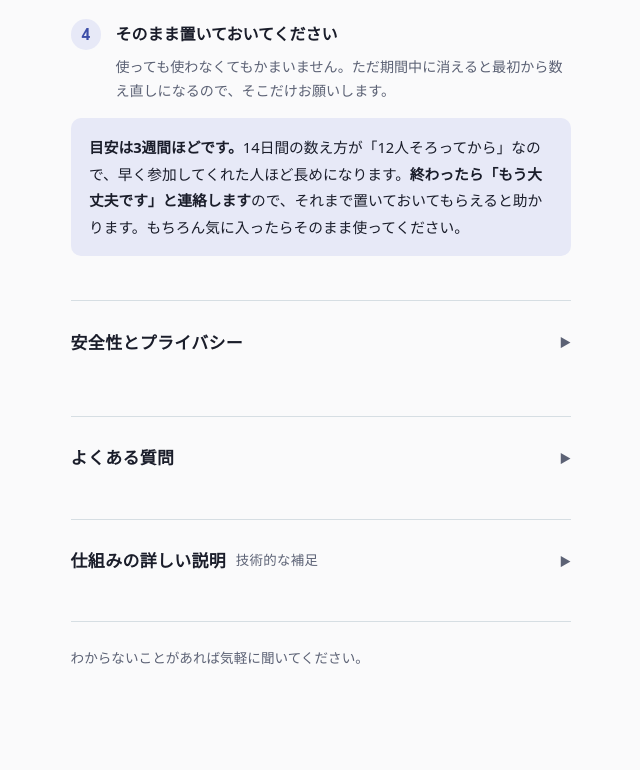
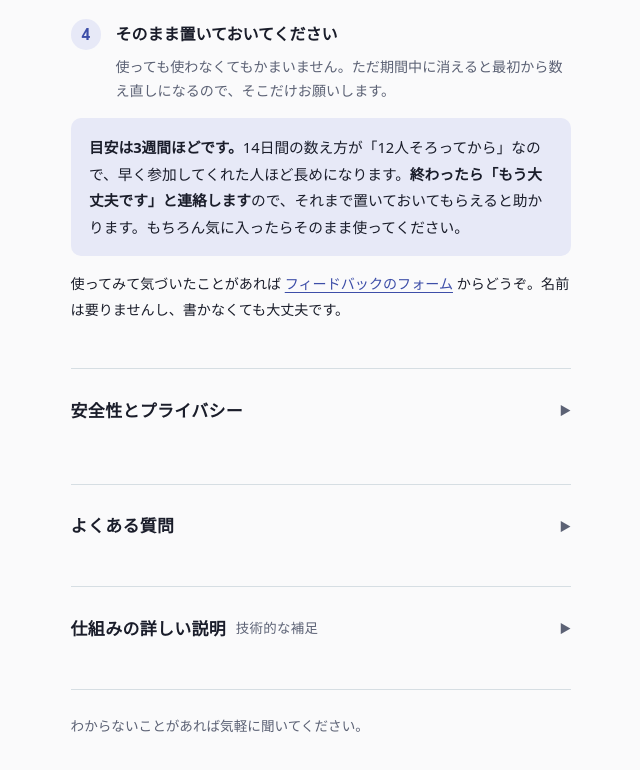
Before and after one commit to xxnotfoundxx/app-policies, a plain HTML site: page calcmemo/tester.html in a window 1280 px wide. Shown: the part 2048-2818 px from the top of the page, without its empty margins (319-959 px from the left). Drawn offline with Linux system fonts and the light colour scheme.

Commit message:
案内ページ: フィードバックフォームのリンクを追加

```diff
--- a/calcmemo/tester.html
+++ b/calcmemo/tester.html
@@ -353,6 +353,7 @@
       </li>
     </ol>
     <div class="callout"><strong>目安は3週間ほどです。</strong>14日間の数え方が「12人そろってから」なので、早く参加してくれた人ほど長めになります。<strong>終わったら「もう大丈夫です」と連絡します</strong>ので、それまで置いておいてもらえると助かります。もちろん気に入ったらそのまま使ってください。</div>
+    <p class="small">使ってみて気づいたことがあれば <a href="https://forms.gle/kbEA3svhYyoyoPjZA">フィードバックのフォーム</a> からどうぞ。名前は要りませんし、書かなくても大丈夫です。</p>
   </section>
 
   <details class="fold trust">
```
